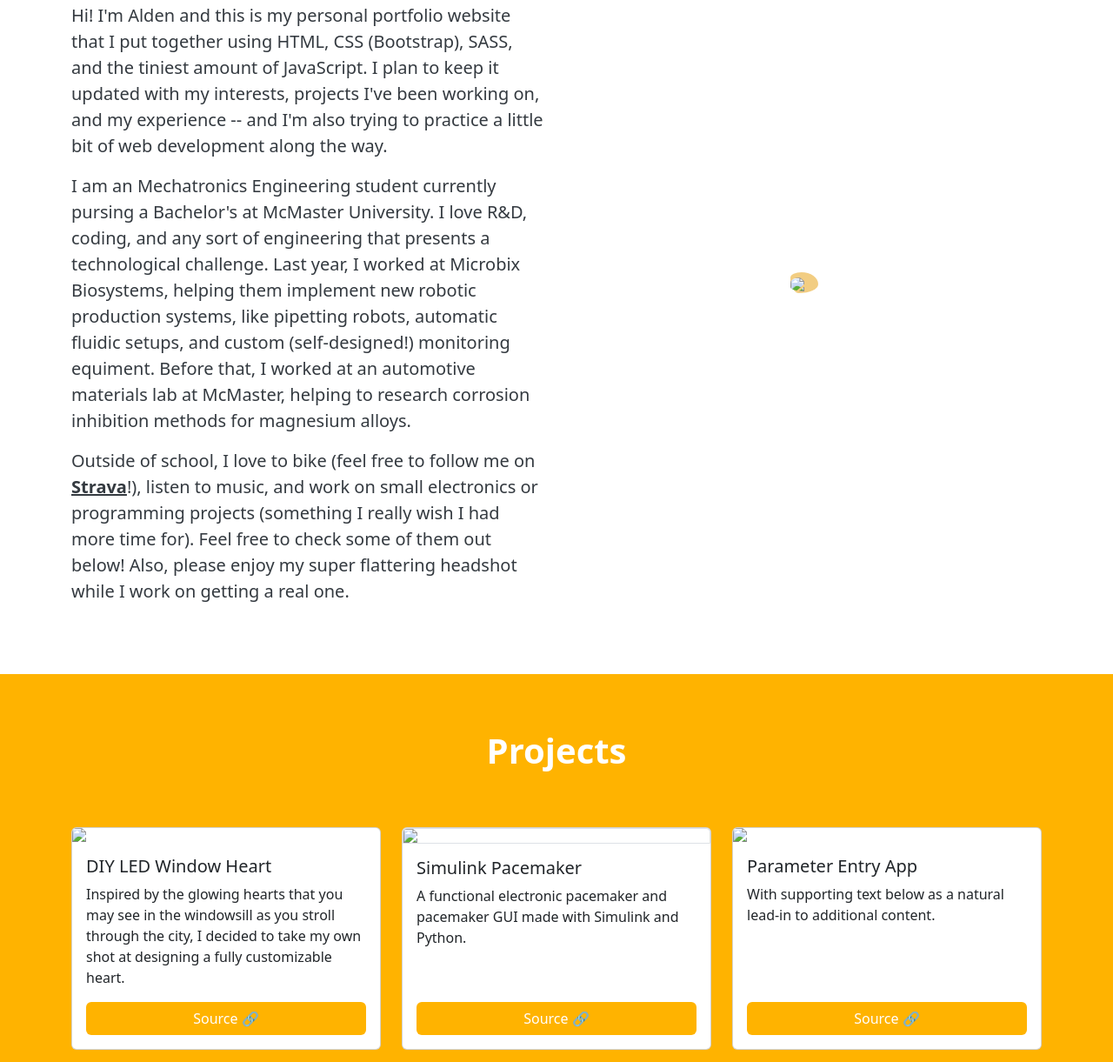
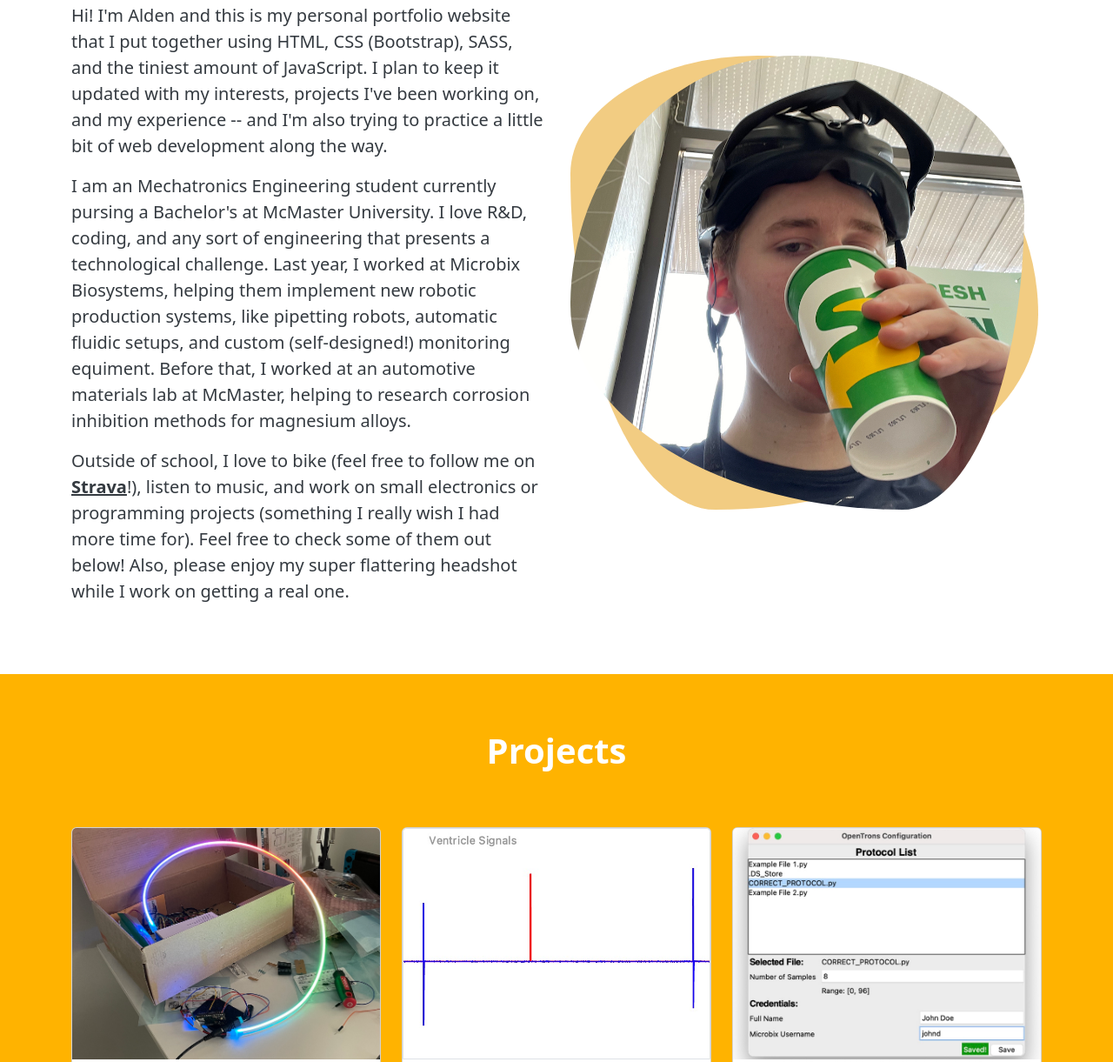
Before and after one commit to alusch7/Portfolio-Site, a website: page index.html in a window 1280 px wide. Shown: the part 925-2146 px from the top of the page at 87% size. Drawn offline with nearby package versions, Linux system fonts and the light colour scheme; files that its build step writes are made by us from their sources; the site is published under a folder, as on GitHub Pages, so addresses that start at the root find nothing.

Commit message:
pictures being weird

```diff
--- a/index.html
+++ b/index.html
@@ -66,7 +66,7 @@
                     </div>
                     <div class="col-md-6 d-flex justify-content-center align-items-center" style="padding: 1rem">
                         <div class="fancyUnderlay">
-                            <img class = "fancyImage" src="/images/headshot.jpeg"/>
+                            <img class = "fancyImage" src="images/headshot.jpeg"/>
                         </div>
                     </div>
                 </div>
@@ -80,7 +80,7 @@
                 <div class="row">
                     <div class="col-sm-4 padProjects d-flex align-items-stretch">
                         <div class="card">
-                            <img src="/images/heart_project.jpeg" class="card-img-top">
+                            <img src="images/heart_project.jpeg" class="card-img-top">
                             <div class="card-body d-flex flex-column">
                                 <h5 class="card-title">DIY LED Window Heart</h5>
                                 <p class="card-text">Inspired by the glowing hearts that you may see in the windowsill as you stroll through the city, I decided to take my own shot at designing a fully customizable heart.</p>
@@ -90,7 +90,7 @@
                     </div>
                     <div class="col-sm-4 padProjects d-flex align-items-stretch">
                         <div class="card">
-                            <img src="/images/pacemaker_project.jpeg" class="card-img-top border">
+                            <img src="images/pacemaker_project.jpeg" class="card-img-top border">
                             <div class="card-body d-flex flex-column" style="height: 100%">
                                 <h5 class="card-title">Simulink Pacemaker</h5>
                                 <p class="card-text">A functional electronic pacemaker and pacemaker GUI made with Simulink and Python.</p>
@@ -100,7 +100,7 @@
                     </div>
                     <div class="col-sm-4 padProjects d-flex align-items-stretch">
                         <div class="card">
-                            <img src="/images/mbx_project.jpeg" class="card-img-top">
+                            <img src="images/mbx_project.jpeg" class="card-img-top">
                             <div class="card-body d-flex flex-column">
                                 <h5 class="card-title">Parameter Entry App</h5>
                                 <p class="card-text">With supporting text below as a natural lead-in to additional content.</p>
```
